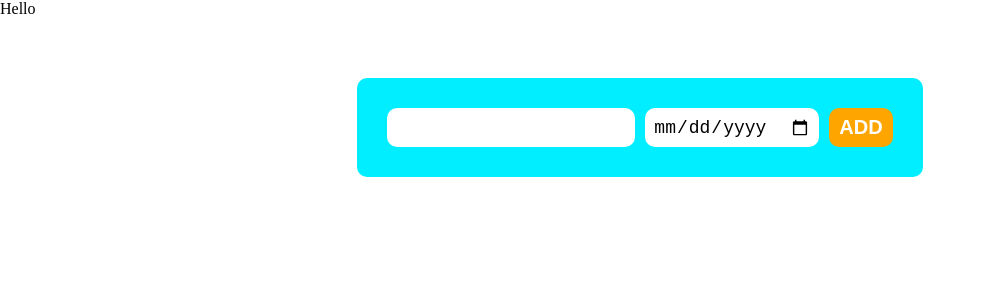
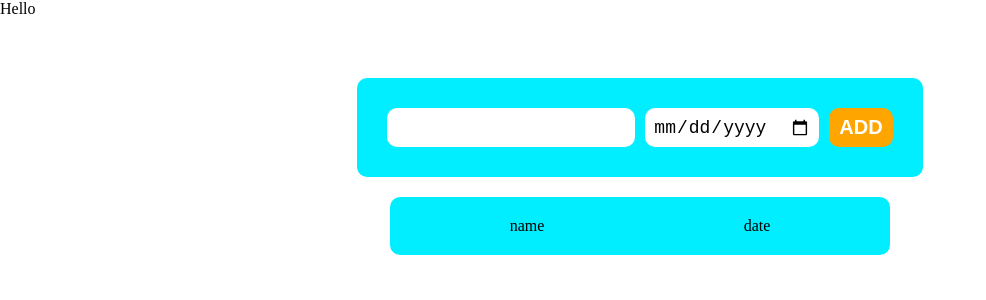
Before and after one commit to Azisbek/TodoFirbase, a React (Create React App) app: page / in a window 1280 px wide. Shown: the top 300 px of the page, without its empty margins (0-986 px from the left). Built offline with nearby package versions, Linux system fonts and the light colour scheme.

Commit message:
List style

```diff
--- a/src/App.js
+++ b/src/App.js
@@ -1,11 +1,13 @@
 import Form from "./components/Form";
 import Header from "./components/Header";
+import List from "./components/List";
 
 function App() {
   return (
     <>
     <Header/>
       <Form />
+      <List/>
     </>
   );
 }
--- a/src/components/List.jsx
+++ b/src/components/List.jsx
@@ -3,10 +3,38 @@
 
 const List = () => {
   return (
-    <div>
-        list
-    </div>
+    <DivStyle>
+        <ul>
+            <li>
+                <label>name</label>
+                <label>date</label>
+            </li>
+        </ul>
+    </DivStyle>
   )
 }
 
+const DivStyle = styled.div`
+    display: flex;
+    justify-content: center;
+    margin-top: 20px;
+    border-radius: 10px;
+
+  && ul {
+    list-style: none;
+    display: flex;
+    justify-content: space-between;
+
+  }
+  && li {
+    background-color: #00eeff;
+    padding: 20px;
+    border-radius: 10px;
+    width: 500px;
+    display: flex;
+    justify-content: space-around;
+    }
+
+`
+
 export default List
```
